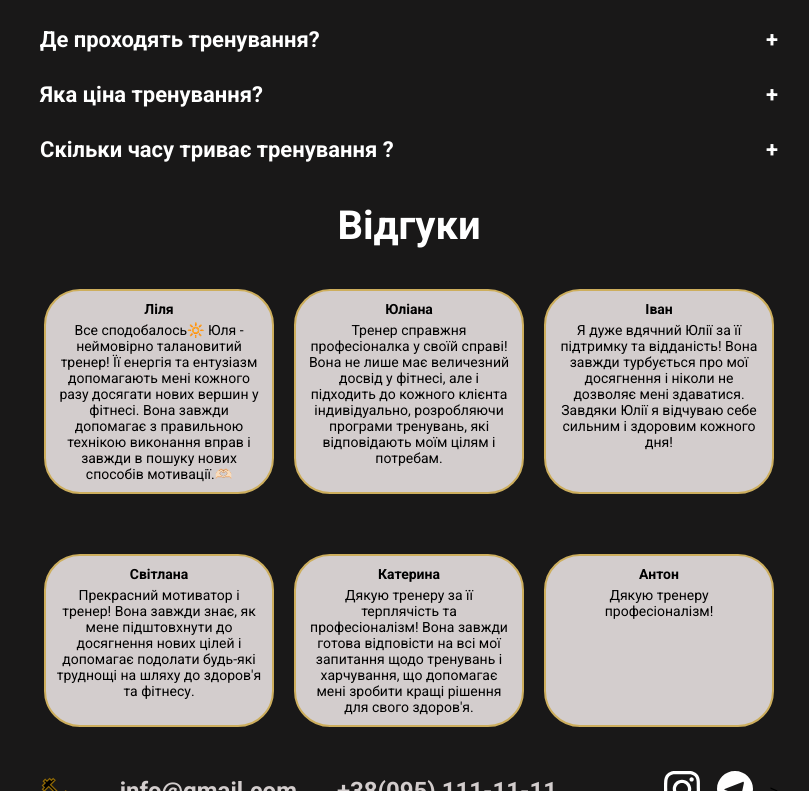
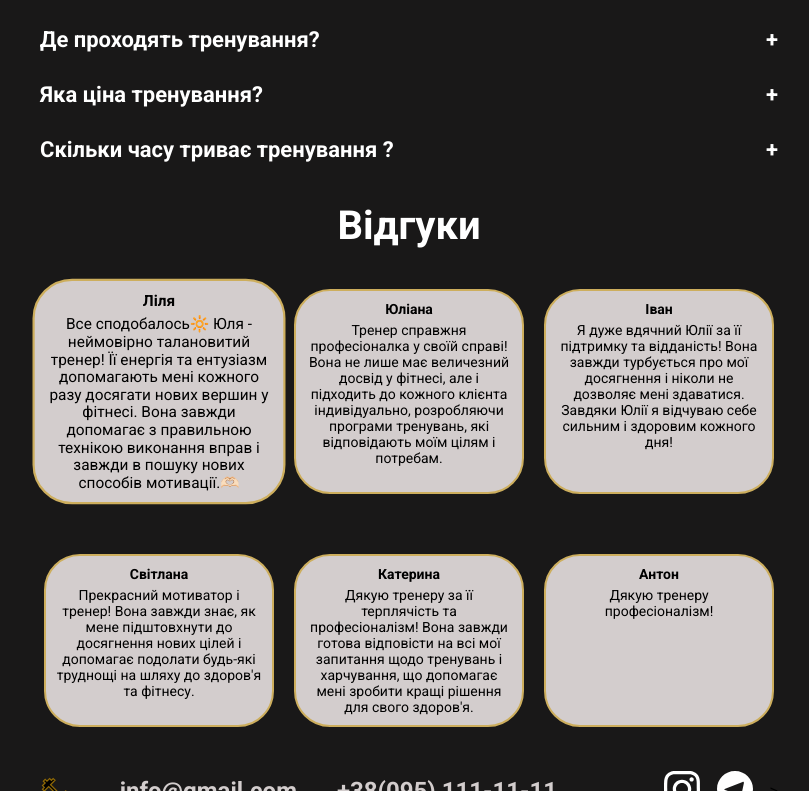
Before and after one commit to dn280786lea/pers-tran, a website: page index.html in a window 1280 px wide. In both pictures the pointer is over the element 390 px from the left and 2737 px from the top of the page. Shown: the part 2346-3137 px from the top of the page, without its empty margins (231-1040 px from the left). Drawn offline with Linux system fonts and the light colour scheme.

Commit message:
slider
slider

```diff
--- a/src/style.css
+++ b/src/style.css
@@ -607,6 +607,9 @@ details[open] div {
   background-color: rgb(211, 205, 205);
   border-radius: 36px;
 }
+.slide:hover {
+  transform: scale(1.1);
+}
 
 .contacts-cont {
   margin: 0 auto;
```
